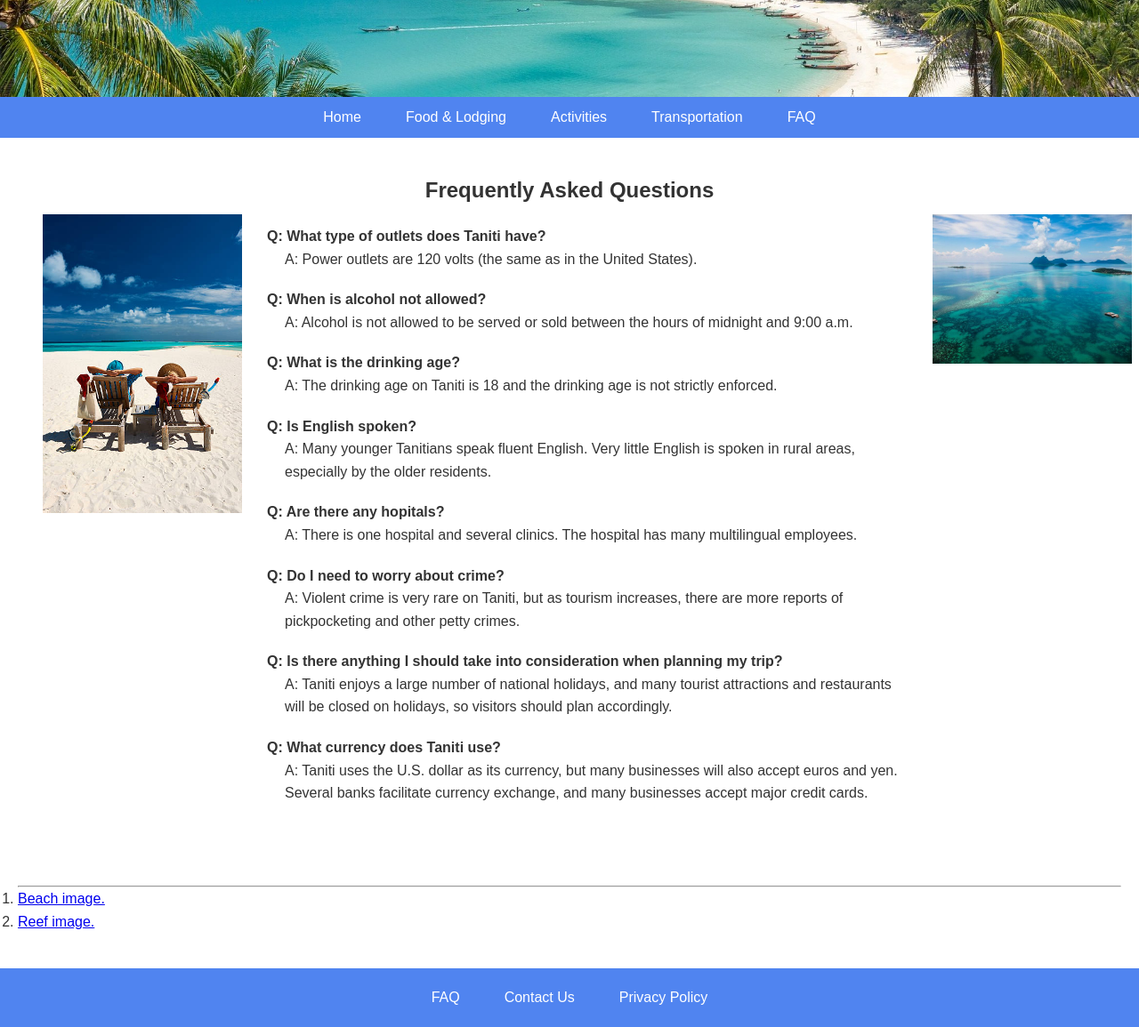
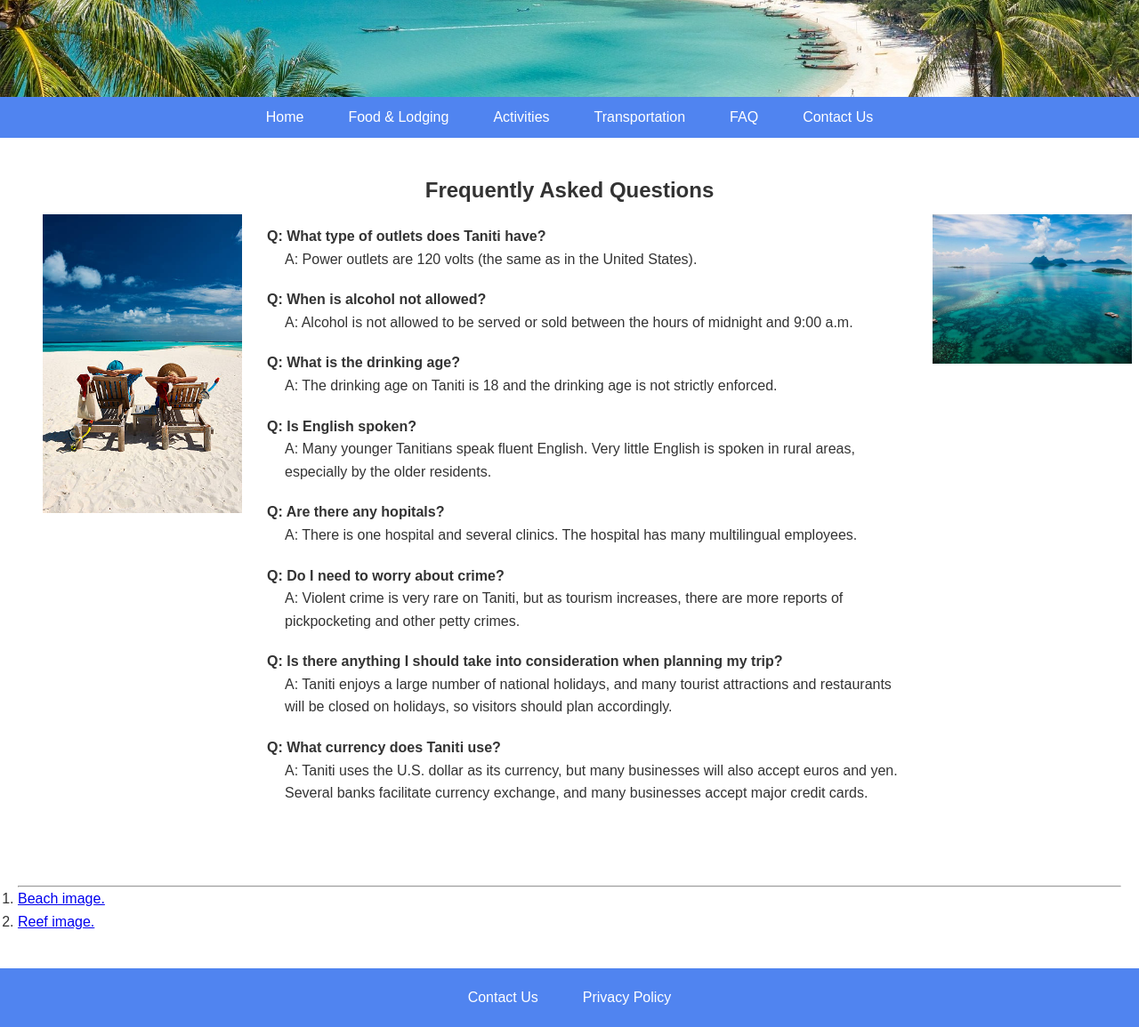
Before and after one commit to baruswulf/D479, a plain HTML site: page faq.html in a window 1280 px wide. Shown: the part 191-1346 px from the top of the page at 89% size. Drawn offline with Linux system fonts and the light colour scheme.

Commit message:
Updated html files to reflect peer review feedback

```diff
--- a/faq.html
+++ b/faq.html
@@ -21,6 +21,7 @@
       <li><a href="activities.html">Activities</a></li>
       <li><a href="transportation.html">Transportation</a></li>
       <li><a href="faq.html">FAQ</a></li>
+      <li><a href="contact.html">Contact Us</a></li>
     </ul>
   </nav>
 
@@ -65,7 +66,6 @@
 
   <footer>
     <ul>
-      <li><a href="faq.html">FAQ</a></li>
       <li><a href="contact.html">Contact Us</a></li>
       <li><a href="privacy.html">Privacy Policy</a></li>
     </ul>
```
Also changed, not shown: activities.html (+1 -1 lines), contact.html (+0 -1 lines), food-lodging.html (+1 -1 lines), index.html (+2 -1 lines), privacy.html (+1 -1 lines), transportation.html (+1 -1 lines).
